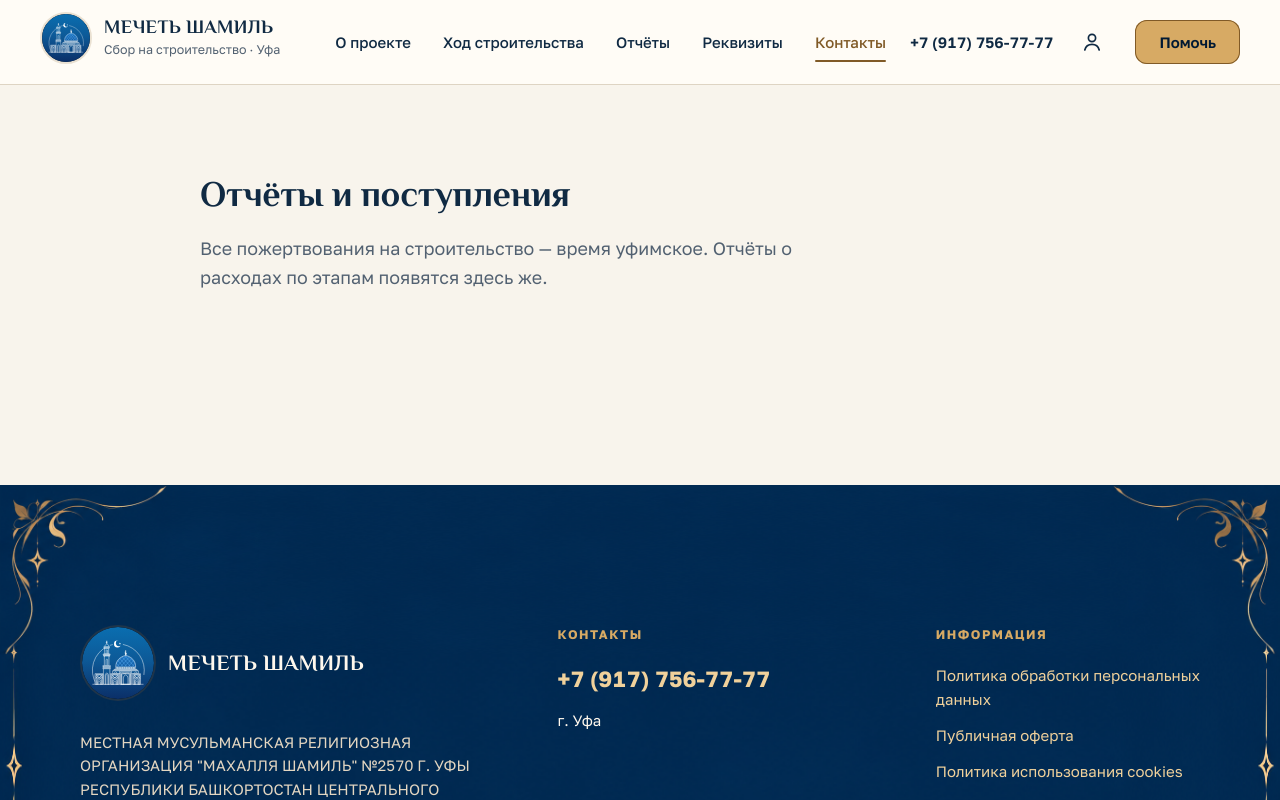
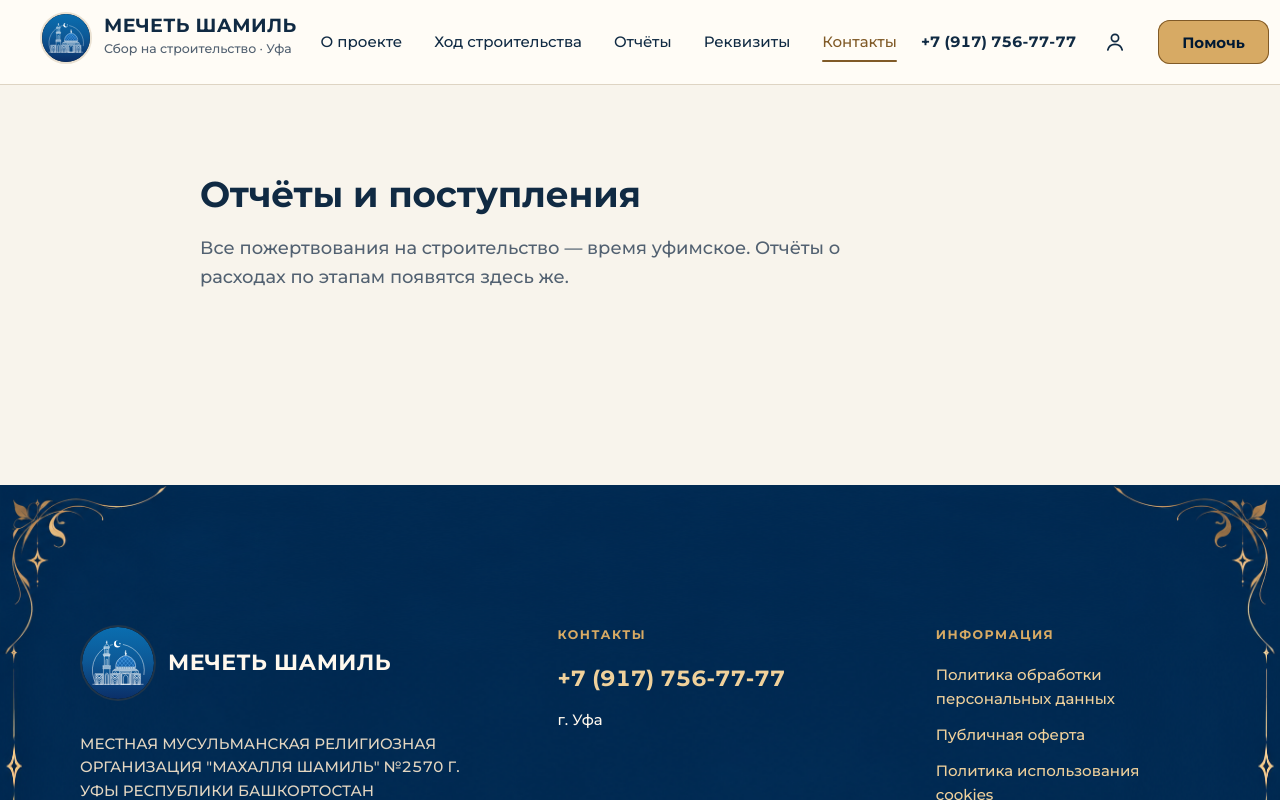
Before and after one commit to is6ream/shamil_1, a Next.js app in the folder apps/web/: page /otchety in a window 1280 px wide. Shown: the top 800 px of the page. Built offline with nearby package versions, Linux system fonts and the light colour scheme; no server answers.

Commit message:
style(web): publish Montserrat typography

```diff
--- a/apps/web/app/galereya/page.module.css
+++ b/apps/web/app/galereya/page.module.css
@@ -33,6 +33,6 @@
 
 .caption span {
   font-size: 13.5px;
-  font-weight: 400;
+  font-weight: 500;
   color: var(--text-soft);
 }
--- a/apps/web/app/globals.css
+++ b/apps/web/app/globals.css
@@ -19,3 +19,4 @@
 @import "./scene.css";
 
 @import "./public-palette.css";
+@import "./public-typography.css";
--- a/apps/web/app/layout.tsx
+++ b/apps/web/app/layout.tsx
@@ -1,12 +1,20 @@
 import type { Metadata, Viewport } from "next";
-import { Amiri, Golos_Text, Philosopher } from "next/font/google";
+import { Amiri, Golos_Text, Montserrat, Philosopher } from "next/font/google";
 
 import { SITE_DESCRIPTION, SITE_NAME, SITE_URL, SLOGAN } from "@/lib/site";
 
 import "./globals.css";
 
+/** Публичный сайт: Medium для текста, Bold для заголовков. */
+const montserrat = Montserrat({
+  variable: "--font-montserrat",
+  subsets: ["latin", "cyrillic"],
+  weight: ["500", "700"],
+  display: "swap",
+});
+
 /**
- * Заголовки и логотип — Philosopher (макет v2). У него только 400 и 700,
+ * Админка сохраняет Philosopher из макета v2. У него только 400 и 700,
  * заголовки идут жирным.
  */
 const philosopher = Philosopher({
@@ -62,7 +70,7 @@ export const viewport: Viewport = {
 
 export default function RootLayout({ children }: LayoutProps<"/">) {
   return (
-    <html lang="ru" className={`${philosopher.variable} ${golos.variable} ${amiri.variable}`}>
+    <html lang="ru" className={`${montserrat.variable} ${philosopher.variable} ${golos.variable} ${amiri.variable}`}>
       <body>
         {children}
       </body>
--- /dev/null
+++ b/apps/web/app/public-typography.css
@@ -0,0 +1,18 @@
+/* Public typography: Montserrat Medium for text, Bold for headings.
+   The server-rendered admin marker preserves the original admin fonts. */
+:root:not(:has([data-admin-theme])) {
+  --font-display: var(--font-montserrat, "Montserrat"), "Segoe UI", sans-serif;
+  --font-text: var(--font-montserrat, "Montserrat"), "Segoe UI", sans-serif;
+  --font-quote: var(--font-display);
+}
+:root:not(:has([data-admin-theme])) body {
+  font-weight: 500;
+}
+:root:not(:has([data-admin-theme])) :is(h1, h2, h3, h4, h5, h6) {
+  font-family: var(--font-display);
+  font-weight: 700;
+}
+:root:not(:has([data-admin-theme])) :is(button, input, select, textarea, .meter .val small) {
+  font-family: var(--font-text);
+  font-weight: 500;
+}
--- a/apps/web/components/sections/AboutSection.module.css
+++ b/apps/web/components/sections/AboutSection.module.css
@@ -30,7 +30,7 @@
 .cta:focus-visible { outline: var(--focus-width) solid var(--gold-light); outline-offset: var(--focus-offset); }
 .facts { display: grid; grid-template-columns: repeat(2, minmax(0, 1fr)); gap: var(--sp-6); margin: 32px 0 0; padding-top: 24px; border-top: 1px solid var(--ornament-border); }
 .fact { display: flex; flex-direction: column-reverse; gap: 8px; }
-.factValue { margin: 0; font-family: var(--font-display); font-size: var(--fs-stat); font-weight: 400; line-height: 1.1; color: var(--gold-light); }
+.factValue { margin: 0; font-family: var(--font-display); font-size: var(--fs-stat); font-weight: 700; line-height: 1.1; color: var(--gold-light); }
 .factLabel { font-size: var(--fs-eyebrow); line-height: 1.5; color: var(--band-cite); }
 @supports (animation-timeline: view()) {
   @media (prefers-reduced-motion: no-preference) {
--- a/apps/web/components/sections/StatsGrid.module.css
+++ b/apps/web/components/sections/StatsGrid.module.css
@@ -20,7 +20,7 @@
   margin: 0;
   font-family: var(--font-display);
   font-size: var(--fs-stat);
-  font-weight: 400;
+  font-weight: 700;
   line-height: 1.1;
   color: var(--text-strong);
 }
```
